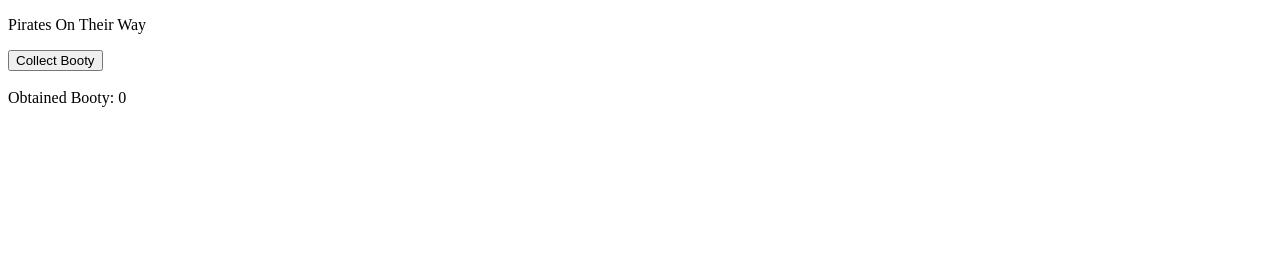
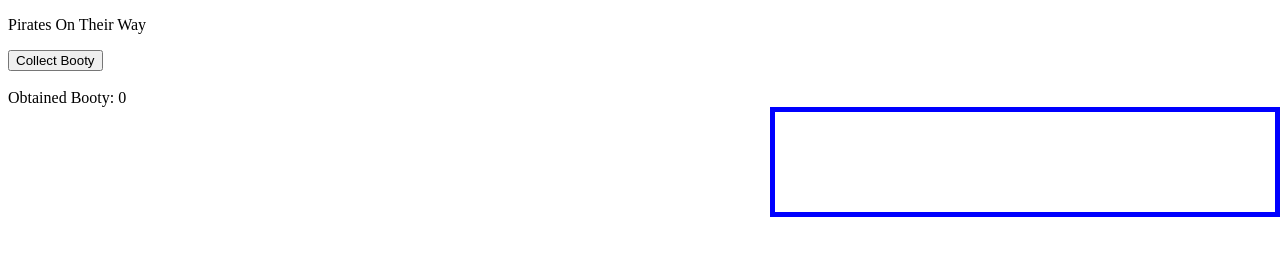
Before and after one commit to uytyks/PirateGame, a plain HTML site: page index.html in a window 1280 px wide. Drawn offline with Linux system fonts and the light colour scheme.

Commit message:
Attempting to style

```diff
--- a/index.html
+++ b/index.html
@@ -3,11 +3,12 @@
 <head>
     <title>Pirate Game</title>
     <script defer src="app.js"></script>
-</head>
+    <link rel="stylesheet" href="styles.css"></head>
 <body>
     <p>Pirates On Their Way</p>
     <button id="bootyCollector">Collect Booty</button>
     <br><br>
     <div id="bootyDisplay">Obtained Booty: 0</div>
+    <div class="upgrades"></div>
 </body>
 </html>
--- /dev/null
+++ b/styles.css
@@ -0,0 +1,7 @@
+.upgrades{
+    position: absolute;
+    right: 0;
+    width: 500px;
+    height: 100px;
+    border: 5px solid blue;
+}
```
